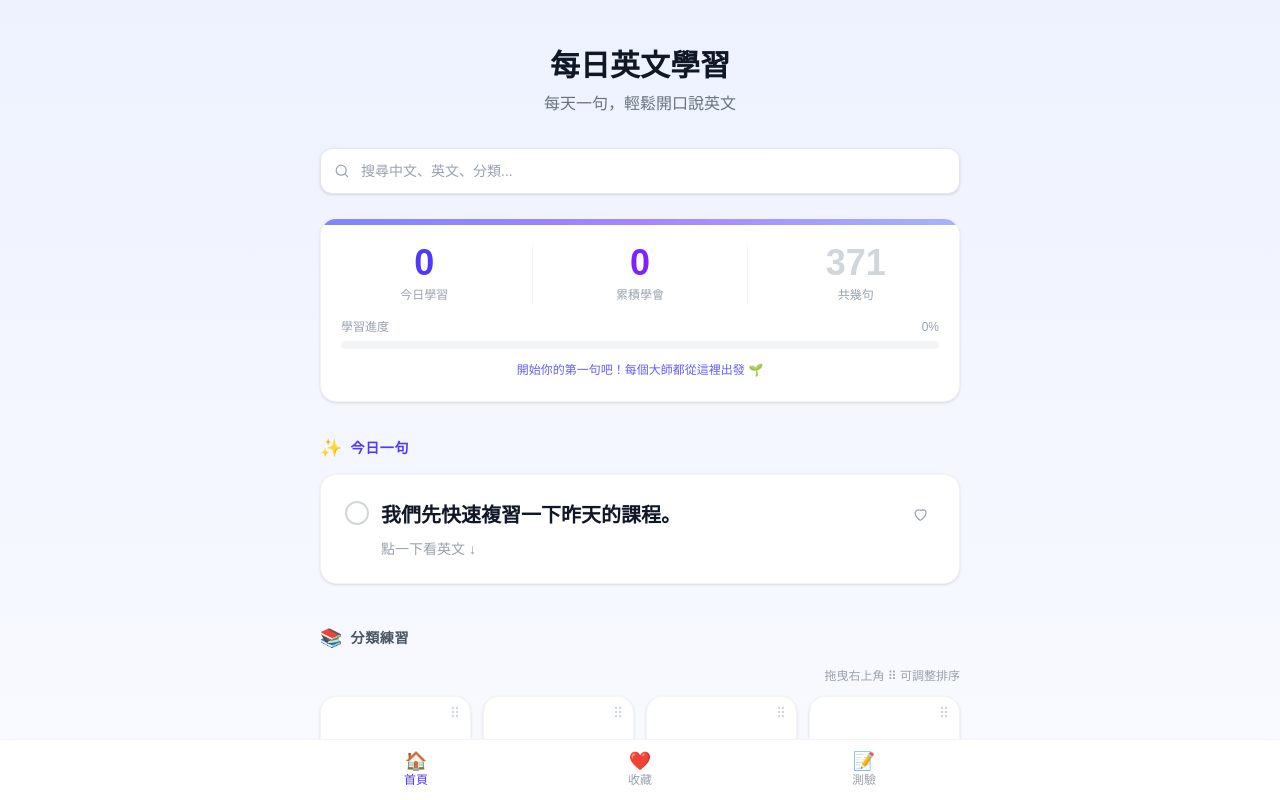
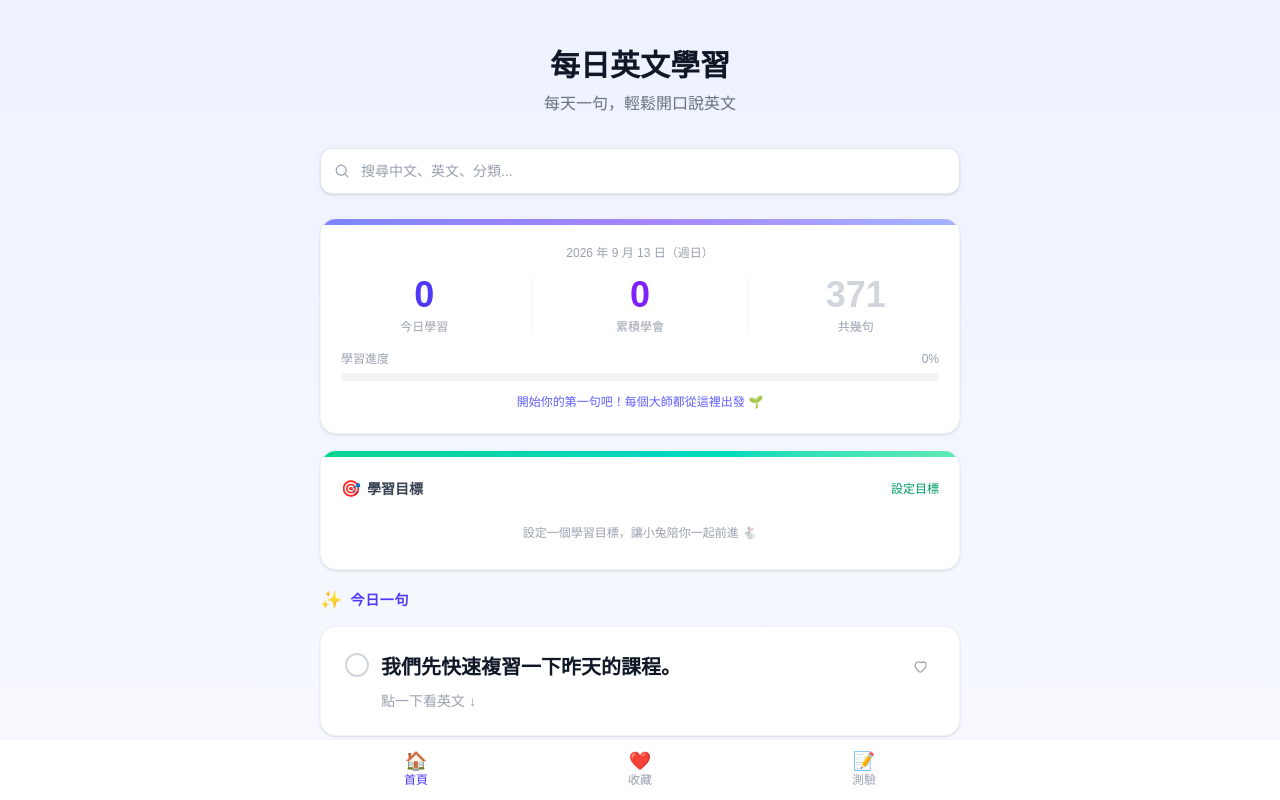
Before and after one commit to anniebababa/english-learning, a Next.js app: page / in a window 1280 px wide. Shown: the top 800 px of the page. Built offline with nearby package versions, Linux system fonts and the light colour scheme.

Commit message:
Add goal tracker with animated rabbit progress bar and date display

```diff
--- a/src/app/page.tsx
+++ b/src/app/page.tsx
@@ -26,7 +26,7 @@ export default function Home() {
           <div className="flex items-center gap-2 mb-4">
             <span className="text-lg">📚</span>
             <h2 className="text-sm font-semibold text-gray-600 uppercase tracking-wider">
-              分類練習
+              今天想學什麼呢？
             </h2>
           </div>
           <CategoryGrid />
--- /dev/null
+++ b/src/components/GoalCard.tsx
@@ -0,0 +1,210 @@
+"use client";
+
+import { useState, useEffect } from "react";
+
+const STORAGE_KEY = "english-goal";
+
+type Goal = {
+  startDate: string;
+  endDate: string;
+  targetCount: number;
+};
+
+function formatDate(dateStr: string) {
+  const d = new Date(dateStr);
+  return `${d.getMonth() + 1}/${d.getDate()}`;
+}
+
+function daysLeft(endDate: string): number {
+  const end = new Date(endDate);
+  end.setHours(23, 59, 59, 999);
+  const now = new Date();
+  return Math.max(0, Math.ceil((end.getTime() - now.getTime()) / (1000 * 60 * 60 * 24)));
+}
+
+function todayStr() {
+  return new Date().toISOString().slice(0, 10);
+}
+
+export default function GoalCard({ totalLearned }: { totalLearned: number }) {
+  const [goal, setGoal] = useState<Goal | null>(null);
+  const [editing, setEditing] = useState(false);
+  const [form, setForm] = useState<Goal>({
+    startDate: todayStr(),
+    endDate: "",
+    targetCount: 50,
+  });
+  const [loaded, setLoaded] = useState(false);
+
+  useEffect(() => {
+    try {
+      const saved = localStorage.getItem(STORAGE_KEY);
+      if (saved) {
+        const g: Goal = JSON.parse(saved);
+        setGoal(g);
+        setForm(g);
+      }
+    } catch {}
+    setLoaded(true);
+  }, []);
+
+  function saveGoal() {
+    if (!form.endDate || form.targetCount < 1) return;
+    localStorage.setItem(STORAGE_KEY, JSON.stringify(form));
+    setGoal(form);
+    setEditing(false);
+  }
+
+  function clearGoal() {
+    localStorage.removeItem(STORAGE_KEY);
+    setGoal(null);
+    setEditing(false);
+    setForm({ startDate: todayStr(), endDate: "", targetCount: 50 });
+  }
+
+  if (!loaded) return null;
+
+  const pct = goal ? Math.min(1, totalLearned / goal.targetCount) : 0;
+  const animalLeft = `calc(${pct * 100}% - ${pct > 0.05 ? 20 : 0}px)`;
+
+  return (
+    <div className="bg-white rounded-2xl shadow-sm border border-gray-100 overflow-hidden mb-4">
+      <div className="h-1.5 bg-gradient-to-r from-emerald-400 via-teal-400 to-emerald-300" />
+      <div className="p-5">
+
+        {/* 標題列 */}
+        <div className="flex items-center justify-between mb-4">
+          <div className="flex items-center gap-1.5">
+            <span className="text-base">🎯</span>
+            <span className="text-sm font-semibold text-gray-700">學習目標</span>
+            {goal && (
+              <span className="text-xs text-gray-400 ml-1">
+                {formatDate(goal.startDate)} – {formatDate(goal.endDate)}
+              </span>
+            )}
+          </div>
+          <div className="flex gap-2">
+            {goal && !editing && (
+              <button
+                onClick={clearGoal}
+                className="text-xs text-gray-300 hover:text-gray-400 transition-colors"
+              >
+                清除
+              </button>
+            )}
+            <button
+              onClick={() => setEditing((v) => !v)}
+              className="text-xs text-emerald-600 hover:text-emerald-700 font-medium transition-colors"
+            >
+              {editing ? "取消" : goal ? "修改目標" : "設定目標"}
+            </button>
+          </div>
+        </div>
+
+        {/* 設定表單 */}
+        {editing && (
+          <div className="bg-gray-50 rounded-xl p-4 mb-4 space-y-3">
+            <div className="grid grid-cols-2 gap-3">
+              <div>
+                <label className="text-xs text-gray-500 mb-1 block">開始日期</label>
+                <input
+                  type="date"
+                  value={form.startDate}
+                  onChange={(e) => setForm((f) => ({ ...f, startDate: e.target.value }))}
+                  className="w-full text-sm border border-gray-200 rounded-lg px-3 py-2 focus:outline-none focus:ring-2 focus:ring-emerald-300"
+                />
+              </div>
+              <div>
+                <label className="text-xs text-gray-500 mb-1 block">結束日期</label>
+                <input
+                  type="date"
+                  value={form.endDate}
+                  min={form.startDate}
+                  onChange={(e) => setForm((f) => ({ ...f, endDate: e.target.value }))}
+                  className="w-full text-sm border border-gray-200 rounded-lg px-3 py-2 focus:outline-none focus:ring-2 focus:ring-emerald-300"
+                />
+              </div>
+            </div>
+            <div>
+              <label className="text-xs text-gray-500 mb-1 block">目標句數</label>
+              <input
+                type="number"
+                min={1}
+                value={form.targetCount}
+                onChange={(e) => setForm((f) => ({ ...f, targetCount: Number(e.target.value) }))}
+                className="w-full text-sm border border-gray-200 rounded-lg px-3 py-2 focus:outline-none focus:ring-2 focus:ring-emerald-300"
+                placeholder="例如：50"
+              />
+            </div>
+            <button
+              onClick={saveGoal}
+              disabled={!form.endDate || form.targetCount < 1}
+              className="w-full py-2 bg-emerald-500 hover:bg-emerald-600 disabled:bg-gray-200 disabled:text-gray-400 text-white text-sm font-medium rounded-lg transition-colors"
+            >
+              儲存目標
+            </button>
+          </div>
+        )}
+
+        {/* 跑道進度 */}
+        {goal && !editing && (
+          <>
+            {/* 數字摘要 */}
+            <div className="flex justify-between text-xs text-gray-500 mb-3">
+              <span>
+                已學 <span className="font-semibold text-emerald-600">{totalLearned}</span> 句
+              </span>
+              <span>
+                目標 <span className="font-semibold text-gray-700">{goal.targetCount}</span> 句
+              </span>
+              <span>
+                還剩 <span className="font-semibold text-amber-500">{daysLeft(goal.endDate)}</span> 天
+              </span>
+            </div>
+
+            {/* 動物跑道 */}
+            <div className="relative h-10 flex items-center">
+              {/* 跑道背景 */}
+              <div className="absolute inset-x-0 top-1/2 -translate-y-1/2 h-2 bg-gray-100 rounded-full overflow-hidden">
+                <div
+                  className="h-full bg-gradient-to-r from-emerald-400 to-teal-400 rounded-full transition-all duration-700"
+                  style={{ width: `${pct * 100}%` }}
+                />
+              </div>
+
+              {/* 起點點點 */}
+              <div className="absolute left-0 top-1/2 -translate-y-1/2 w-2.5 h-2.5 rounded-full bg-gray-300 z-10" />
+
+              {/* 小動物 🐇 */}
+              <div
+                className="absolute top-1/2 -translate-y-1/2 -translate-x-1/2 z-20 transition-all duration-700 text-xl leading-none"
+                style={{ left: animalLeft }}
+              >
+                🐇
+              </div>
+
+              {/* 終點旗幟 */}
+              <div className="absolute right-0 top-1/2 -translate-y-full text-lg leading-none z-10">
+                🏁
+              </div>
+            </div>
+
+            {/* 完成訊息 */}
+            {pct >= 1 && (
+              <p className="text-center text-xs text-emerald-600 font-medium mt-2">
+                🎉 目標達成！你太厲害了！
+              </p>
+            )}
+          </>
+        )}
+
+        {/* 尚未設定 */}
+        {!goal && !editing && (
+          <p className="text-center text-xs text-gray-400 py-2">
+            設定一個學習目標，讓小兔陪你一起前進 🐇
+          </p>
+        )}
+      </div>
+    </div>
+  );
+}
--- a/src/components/HomeClient.tsx
+++ b/src/components/HomeClient.tsx
@@ -2,6 +2,7 @@
 
 import PhraseCard from "./PhraseCard";
 import ProgressCard from "./ProgressCard";
+import GoalCard from "./GoalCard";
 import { useProgress } from "@/hooks/useProgress";
 import type { Phrase } from "@/data/phrases";
 
@@ -15,8 +16,13 @@ export default function HomeClient({ todayPhrase }: Props) {
   return (
     <>
       {/* 學習進度 */}
-      <section className="mb-8">
+      <section className="mb-4">
         <ProgressCard data={data} loaded={loaded} />
+      </section>
+
+      {/* 學習目標 */}
+      <section className="mb-4">
+        <GoalCard totalLearned={loaded ? data.totalIds.length : 0} />
       </section>
 
       {/* 今日一句 */}
--- a/src/components/ProgressCard.tsx
+++ b/src/components/ProgressCard.tsx
@@ -20,6 +20,15 @@ type Props = {
   loaded: boolean;
 };
 
+function getTodayLabel() {
+  const d = new Date();
+  const y = d.getFullYear();
+  const m = d.getMonth() + 1;
+  const day = d.getDate();
+  const weekdays = ["日", "一", "二", "三", "四", "五", "六"];
+  return `${y} 年 ${m} 月 ${day} 日（週${weekdays[d.getDay()]}）`;
+}
+
 export default function ProgressCard({ data, loaded }: Props) {
   const todayCount = data.todayIds.length;
   const totalCount = data.totalIds.length;
@@ -31,6 +40,9 @@ export default function ProgressCard({ data, loaded }: Props) {
       <div className="h-1.5 bg-gradient-to-r from-indigo-400 via-violet-400 to-indigo-300" />
 
       <div className="p-5">
+        {/* 今天日期 */}
+        <p className="text-xs text-gray-400 text-center mb-4">{getTodayLabel()}</p>
+
         {/* 兩個大數字 */}
         <div className="flex gap-6 mb-4">
           <div className="flex-1 text-center">
```
